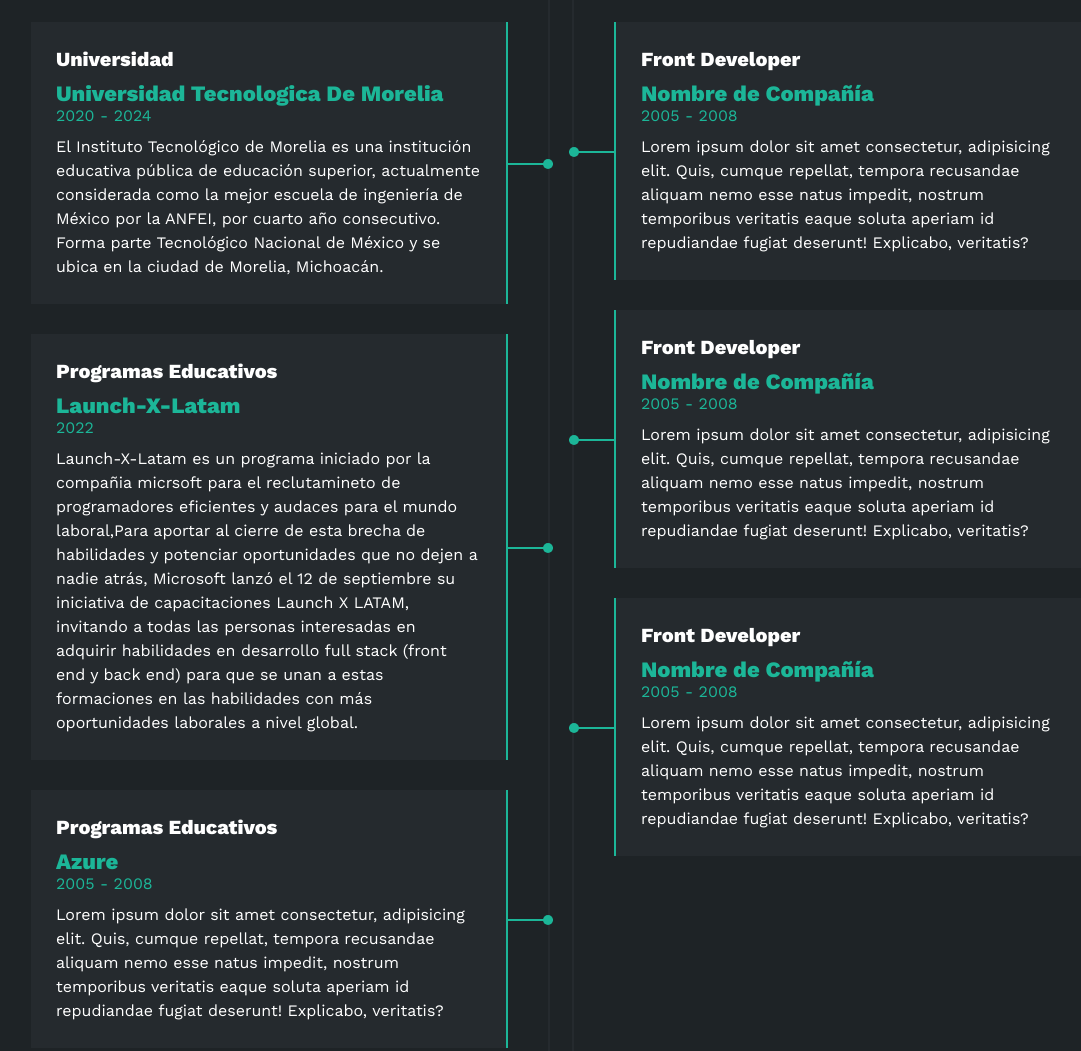
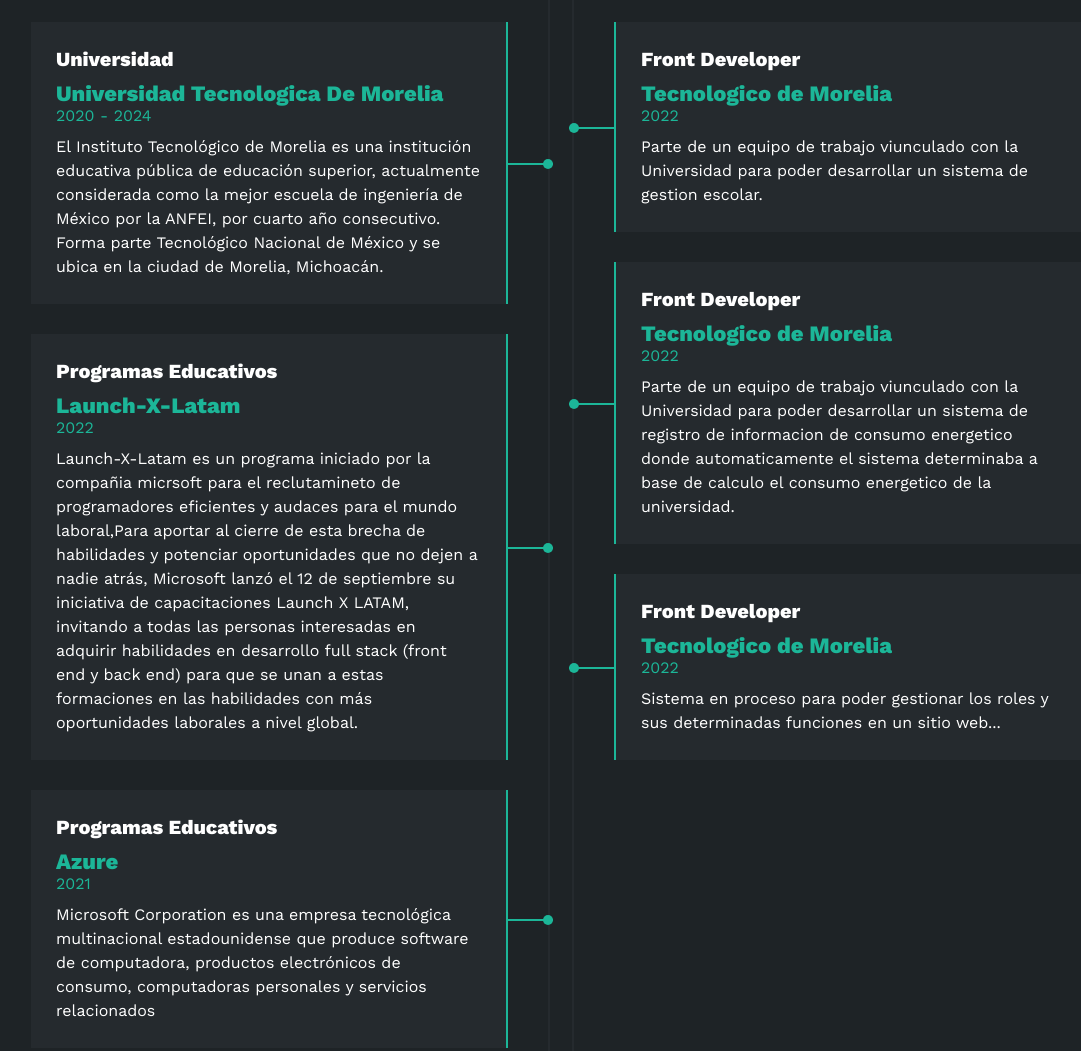
Before and after one commit to ivannZu/portaf, a plain HTML site: page index.html in a window 1280 px wide. Shown: the part 2271-3322 px from the top of the page, without its empty margins (79-1160 px from the left). Drawn offline with nearby package versions, Linux system fonts and the light colour scheme.

Commit message:
Add files via upload

```diff
--- a/index.html
+++ b/index.html
@@ -78,7 +78,7 @@
                         </li>
                         <li>
                             <strong>Website</strong>
-                            www.ejemplo.com
+                            https://portaf.vercel.app/
                         </li>
                         <li>
                             <strong>Dirección</strong>
@@ -109,7 +109,7 @@
                         </div>
                         <div class="interes">
                             <i class="fa-brands fa-github"></i>
-                            <span>MAC OS</span>
+                            <span>GITHUB</span>
                         </div>
                         <div class="interes">
                             <i class="fa-solid fa-person-hiking"></i>
@@ -263,8 +263,8 @@
                     <div class="item izq">
                         <h4>Programas Educativos</h4>
                         <span class="casa">Azure</span>
-                        <span class="fecha">2005 - 2008</span>
-                        <p>Lorem ipsum dolor sit amet consectetur, adipisicing elit. Quis, cumque repellat, tempora recusandae aliquam nemo esse natus impedit, nostrum temporibus veritatis eaque soluta aperiam id repudiandae fugiat deserunt! Explicabo, veritatis?</p>
+                        <span class="fecha">2021</span>
+                        <p>Microsoft Corporation es una empresa tecnológica multinacional estadounidense que produce software de computadora, productos electrónicos de consumo, computadoras personales y servicios relacionados</p>
                         <div class="conectori">
                             <div class="circuloi"></div>
                         </div>
@@ -275,27 +275,27 @@
                     <h3>Experiencia de trabajo</h3>
                     <div class="item der">
                         <h4>Front Developer</h4>
-                        <span class="casa">Nombre de Compañía</span>
-                        <span class="fecha">2005 - 2008</span>
-                        <p>Lorem ipsum dolor sit amet consectetur, adipisicing elit. Quis, cumque repellat, tempora recusandae aliquam nemo esse natus impedit, nostrum temporibus veritatis eaque soluta aperiam id repudiandae fugiat deserunt! Explicabo, veritatis?</p>
+                        <span class="casa">Tecnologico de Morelia</span>
+                        <span class="fecha">2022</span>
+                        <p>Parte de un equipo de trabajo viunculado con la Universidad para poder desarrollar un sistema de gestion escolar.</p>
                         <div class="conectord">
                             <div class="circulod"></div>
                         </div>
                     </div>
                     <div class="item der">
                         <h4>Front Developer</h4>
-                        <span class="casa">Nombre de Compañía</span>
-                        <span class="fecha">2005 - 2008</span>
-                        <p>Lorem ipsum dolor sit amet consectetur, adipisicing elit. Quis, cumque repellat, tempora recusandae aliquam nemo esse natus impedit, nostrum temporibus veritatis eaque soluta aperiam id repudiandae fugiat deserunt! Explicabo, veritatis?</p>
+                        <span class="casa">Tecnologico de Morelia</span>
+                        <span class="fecha">2022</span>
+                        <p>Parte de un equipo de trabajo viunculado con la Universidad para poder desarrollar un sistema de registro de informacion de consumo energetico donde automaticamente el sistema determinaba a base de calculo el consumo energetico de la universidad.</p>
                         <div class="conectord">
                             <div class="circulod"></div>
                         </div>
                     </div>
                     <div class="item der">
                         <h4>Front Developer</h4>
-                        <span class="casa">Nombre de Compañía</span>
-                        <span class="fecha">2005 - 2008</span>
-                        <p>Lorem ipsum dolor sit amet consectetur, adipisicing elit. Quis, cumque repellat, tempora recusandae aliquam nemo esse natus impedit, nostrum temporibus veritatis eaque soluta aperiam id repudiandae fugiat deserunt! Explicabo, veritatis?</p>
+                        <span class="casa">Tecnologico de Morelia</span>
+                        <span class="fecha">2022</span>
+                        <p>Sistema en proceso para poder gestionar los roles y sus determinadas funciones en un sitio web...</p>
                         <div class="conectord">
                             <div class="circulod"></div>
                         </div>
@@ -384,7 +384,7 @@
                             </li>
                             <li>
                                 <i class="fa-solid fa-mobile-screen"></i>
-                                Llamanos: 4437313043
+                                Llamame: 4437313043
                             </li>
                             <li>
                                 <i class="fa-solid fa-envelope"></i>
```
